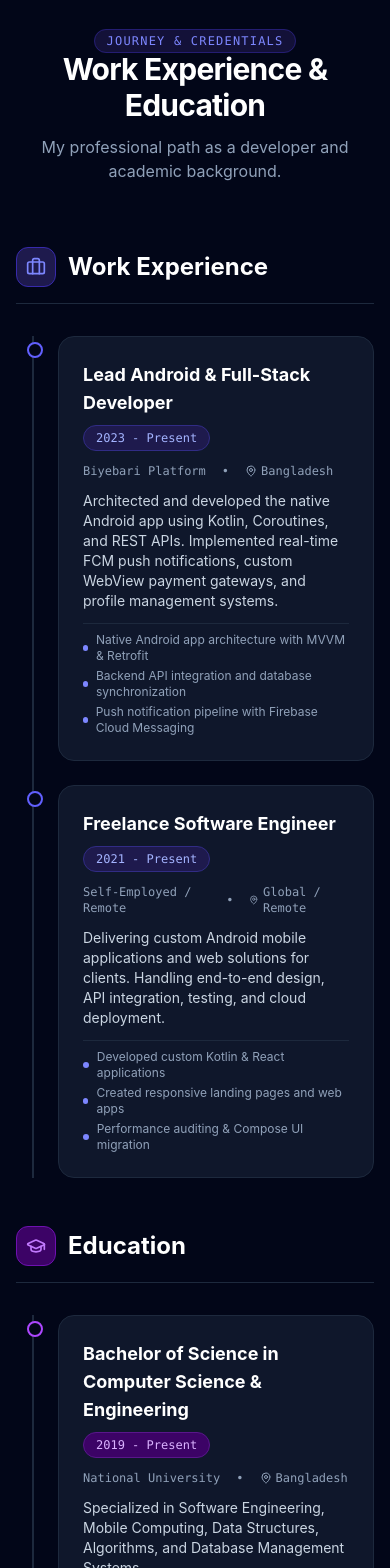
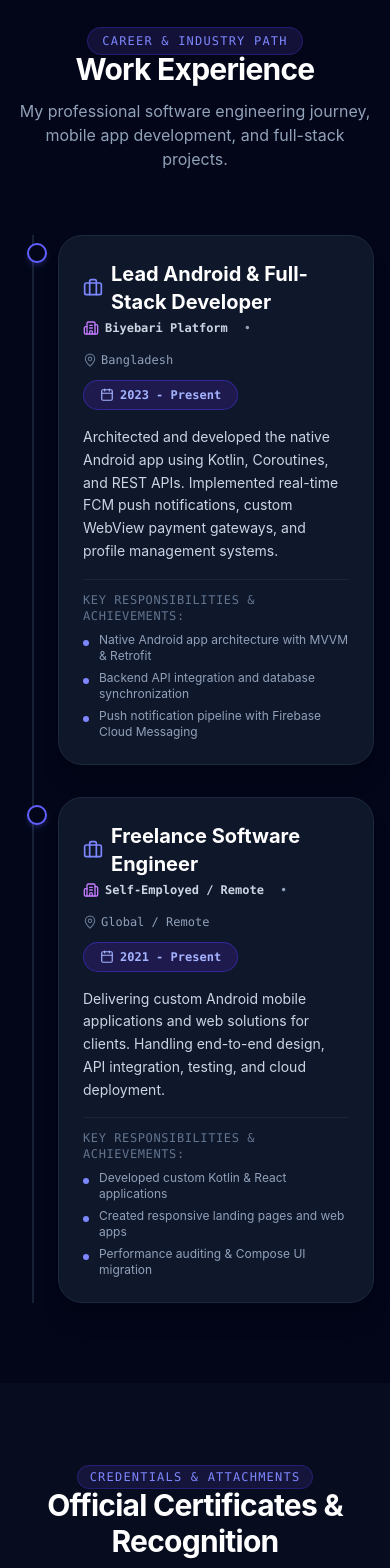
Before and after one commit to tusharwdev/kazizaman-portfolio, a Next.js app: page / in a window 390 px wide. Shown: the part 7000-8568 px from the top of the page. Built offline with nearby package versions, Linux system fonts and the light colour scheme.

Commit message:
Separate Work Experience and Education into two independent full-width sections on homepage

```diff
--- /dev/null
+++ b/src/components/Education.tsx
@@ -0,0 +1,99 @@
+"use client";
+
+import { GraduationCap, Award, BookOpen, MapPin, CheckCircle2, Calendar } from "lucide-react";
+import { usePortfolio } from "@/context/PortfolioContext";
+
+export default function Education() {
+  const { portfolioData } = usePortfolio();
+  const { education_list: education, jibon_brittanto: jb } = portfolioData;
+
+  return (
+    <section id="education" className="py-20 bg-slate-900/40 relative">
+      <div className="max-w-7xl mx-auto px-4 sm:px-6 lg:px-8">
+
+        {/* Section Heading */}
+        <div className="text-center max-w-3xl mx-auto mb-16 space-y-3">
+          <span className="text-xs font-mono uppercase tracking-widest text-purple-400 bg-purple-950/60 px-3.5 py-1.5 rounded-full border border-purple-800/50">
+            Academic Background
+          </span>
+          <h2 className="text-3xl sm:text-4xl font-bold text-white tracking-tight">
+            Education & Qualifications
+          </h2>
+          <p className="text-slate-400 text-base">
+            Academic degrees, software engineering training, and professional development courses.
+          </p>
+        </div>
+
+        <div className="grid grid-cols-1 lg:grid-cols-12 gap-8">
+
+          {/* Academic Degree Section */}
+          <div className="lg:col-span-6 space-y-6">
+            <div className="flex items-center gap-3 border-b border-slate-800 pb-4">
+              <div className="w-10 h-10 rounded-xl bg-purple-950 border border-purple-800 flex items-center justify-center text-purple-400">
+                <GraduationCap className="w-5 h-5" />
+              </div>
+              <h3 className="text-2xl font-bold text-white">Academic Degree</h3>
+            </div>
+
+            <div className="space-y-6">
+              {education.map((edu, idx) => (
+                <div
+                  key={idx}
+                  className="bg-slate-900 border border-slate-800 rounded-3xl p-6 sm:p-8 space-y-4 hover:border-purple-500/50 transition-all shadow-xl"
+                >
+                  <div className="flex flex-wrap items-center justify-between gap-3">
+                    <h4 className="text-lg sm:text-xl font-bold text-white">{edu.degree}</h4>
+                    <span className="text-xs font-mono px-3.5 py-1.5 rounded-full bg-purple-950 text-purple-300 border border-purple-900 font-bold flex items-center gap-1.5">
+                      <Calendar className="w-3.5 h-3.5" />
+                      <span>{edu.period}</span>
+                    </span>
+                  </div>
+
+                  <div className="flex items-center gap-4 text-xs sm:text-sm text-slate-400 font-mono">
+                    <span className="text-purple-300 font-semibold">{edu.institution}</span>
+                    <span>•</span>
+                    <span className="flex items-center gap-1"><MapPin className="w-3.5 h-3.5" /> {edu.location}</span>
+                  </div>
+
+                  <p className="text-sm sm:text-base text-slate-300 leading-relaxed">
+                    {edu.description}
+                  </p>
+                </div>
+              ))}
+            </div>
+          </div>
+
+          {/* Professional Courses & Certifications Section */}
+          <div className="lg:col-span-6 space-y-6">
+            <div className="flex items-center gap-3 border-b border-slate-800 pb-4">
+              <div className="w-10 h-10 rounded-xl bg-indigo-950 border border-indigo-800 flex items-center justify-center text-indigo-400">
+                <BookOpen className="w-5 h-5" />
+              </div>
+              <h3 className="text-2xl font-bold text-white">Professional Courses</h3>
+            </div>
+
+            <div className="bg-slate-900 border border-slate-800 rounded-3xl p-6 sm:p-8 space-y-4 shadow-xl">
+              <div className="text-xs font-mono uppercase tracking-wider text-slate-400 block mb-2">
+                Completed Training & Certifications:
+              </div>
+
+              <div className="space-y-3">
+                {jb.courses.map((course, idx) => (
+                  <div
+                    key={idx}
+                    className="p-4 rounded-2xl bg-slate-950 border border-slate-800/80 text-sm sm:text-base text-slate-200 flex items-start gap-3 font-medium hover:border-indigo-500/40 transition-colors"
+                  >
+                    <CheckCircle2 className="w-5 h-5 text-emerald-400 shrink-0 mt-0.5" />
+                    <span>{course}</span>
+                  </div>
+                ))}
+              </div>
+            </div>
+          </div>
+
+        </div>
+
+      </div>
+    </section>
+  );
+}
--- a/src/components/Experience.tsx
+++ b/src/components/Experience.tsx
@@ -1,11 +1,11 @@
 "use client";
 
-import { Briefcase, GraduationCap, MapPin } from "lucide-react";
+import { Briefcase, MapPin, Building2, Calendar } from "lucide-react";
 import { usePortfolio } from "@/context/PortfolioContext";
 
 export default function Experience() {
   const { portfolioData } = usePortfolio();
-  const { work_experiences: experiences, education_list: education } = portfolioData;
+  const { work_experiences: experiences } = portfolioData;
 
   return (
     <section id="experience" className="py-20 relative">
@@ -13,102 +13,70 @@ export default function Experience() {
 
         {/* Section Heading */}
         <div className="text-center max-w-3xl mx-auto mb-16 space-y-3">
-          <span className="text-xs font-mono uppercase tracking-widest text-indigo-400 bg-indigo-950/60 px-3 py-1 rounded-full border border-indigo-800/50">
-            Journey & Credentials
+          <span className="text-xs font-mono uppercase tracking-widest text-indigo-400 bg-indigo-950/60 px-3.5 py-1.5 rounded-full border border-indigo-800/50">
+            Career & Industry Path
           </span>
           <h2 className="text-3xl sm:text-4xl font-bold text-white tracking-tight">
-            Work Experience & Education
+            Work Experience
           </h2>
           <p className="text-slate-400 text-base">
-            My professional path as a developer and academic background.
+            My professional software engineering journey, mobile app development, and full-stack projects.
           </p>
         </div>
 
-        <div className="grid grid-cols-1 lg:grid-cols-2 gap-12">
-
-          {/* Work Experience */}
-          <div className="space-y-8">
-            <div className="flex items-center gap-3 border-b border-slate-800 pb-4">
-              <div className="w-10 h-10 rounded-xl bg-indigo-950 border border-indigo-800 flex items-center justify-center text-indigo-400">
-                <Briefcase className="w-5 h-5" />
-              </div>
-              <h3 className="text-2xl font-bold text-white">Work Experience</h3>
-            </div>
-
-            <div className="space-y-6 relative border-l-2 border-slate-800 ml-4 pl-6">
+        {/* Timeline Container */}
+        <div className="max-w-4xl mx-auto space-y-8 relative border-l-2 border-slate-800/80 ml-4 sm:ml-8 pl-6 sm:pl-10">
           {experiences.map((exp, idx) => (
             <div key={idx} className="relative group">
               {/* Timeline Dot */}
-                  <span className="absolute -left-[31px] top-1.5 w-4 h-4 rounded-full bg-slate-950 border-2 border-indigo-500 group-hover:scale-125 transition-transform" />
+              <span className="absolute -left-[31px] sm:-left-[47px] top-2 w-5 h-5 rounded-full bg-slate-950 border-2 border-indigo-500 group-hover:scale-125 group-hover:border-indigo-400 transition-all shadow-md shadow-indigo-500/20" />
 
-                  <div className="bg-slate-900 border border-slate-800 rounded-2xl p-6 space-y-3 hover:border-slate-700 transition-all">
-                    <div className="flex flex-wrap items-center justify-between gap-2">
-                      <h4 className="text-lg font-bold text-white">{exp.role}</h4>
-                      <span className="text-xs font-mono px-3 py-1 rounded-full bg-indigo-950 text-indigo-300 border border-indigo-900">
-                        {exp.period}
+              <div className="bg-slate-900 border border-slate-800 rounded-3xl p-6 sm:p-8 space-y-4 hover:border-indigo-500/50 transition-all shadow-xl">
+                <div className="flex flex-wrap items-center justify-between gap-3">
+                  <div className="space-y-1">
+                    <h3 className="text-xl sm:text-2xl font-bold text-white group-hover:text-indigo-400 transition-colors flex items-center gap-2">
+                      <Briefcase className="w-5 h-5 text-indigo-400 shrink-0" />
+                      <span>{exp.role}</span>
+                    </h3>
+                    <div className="flex items-center gap-4 text-xs sm:text-sm text-slate-400 font-mono flex-wrap">
+                      <span className="flex items-center gap-1.5 text-slate-300 font-semibold">
+                        <Building2 className="w-4 h-4 text-purple-400" />
+                        {exp.company}
+                      </span>
+                      <span>•</span>
+                      <span className="flex items-center gap-1">
+                        <MapPin className="w-3.5 h-3.5 text-slate-500" />
+                        {exp.location}
+                      </span>
+                    </div>
+                  </div>
+
+                  <span className="text-xs font-mono px-4 py-1.5 rounded-full bg-indigo-950 text-indigo-300 border border-indigo-800/80 font-bold flex items-center gap-1.5">
+                    <Calendar className="w-3.5 h-3.5" />
+                    <span>{exp.period}</span>
                   </span>
                 </div>
 
-                    <div className="flex items-center gap-4 text-xs text-slate-400 font-mono">
-                      <span>{exp.company}</span>
-                      <span>•</span>
-                      <span className="flex items-center gap-1"><MapPin className="w-3 h-3" /> {exp.location}</span>
-                    </div>
-
-                    <p className="text-sm text-slate-300">{exp.description}</p>
+                <p className="text-sm sm:text-base text-slate-300 leading-relaxed">
+                  {exp.description}
+                </p>
 
                 {exp.highlights && exp.highlights.length > 0 && (
-                      <ul className="space-y-1 text-xs text-slate-400 pt-2 border-t border-slate-800">
+                  <div className="pt-3 border-t border-slate-800/80 space-y-2">
+                    <span className="text-xs uppercase font-mono tracking-wider text-slate-500 block">Key Responsibilities & Achievements:</span>
+                    <ul className="space-y-1.5 text-xs sm:text-sm text-slate-400">
                       {exp.highlights.map((h, hIdx) => (
-                          <li key={hIdx} className="flex items-center gap-2">
-                            <span className="w-1.5 h-1.5 rounded-full bg-indigo-400" />
+                        <li key={hIdx} className="flex items-start gap-2.5">
+                          <span className="w-1.5 h-1.5 rounded-full bg-indigo-400 mt-2 shrink-0" />
                           <span>{h}</span>
                         </li>
                       ))}
                     </ul>
+                  </div>
                 )}
               </div>
             </div>
           ))}
-            </div>
-          </div>
-
-          {/* Education */}
-          <div className="space-y-8">
-            <div className="flex items-center gap-3 border-b border-slate-800 pb-4">
-              <div className="w-10 h-10 rounded-xl bg-purple-950 border border-purple-800 flex items-center justify-center text-purple-400">
-                <GraduationCap className="w-5 h-5" />
-              </div>
-              <h3 className="text-2xl font-bold text-white">Education</h3>
-            </div>
-
-            <div className="space-y-6 relative border-l-2 border-slate-800 ml-4 pl-6">
-              {education.map((edu, idx) => (
-                <div key={idx} className="relative group">
-                  {/* Timeline Dot */}
-                  <span className="absolute -left-[31px] top-1.5 w-4 h-4 rounded-full bg-slate-950 border-2 border-purple-500 group-hover:scale-125 transition-transform" />
-
-                  <div className="bg-slate-900 border border-slate-800 rounded-2xl p-6 space-y-3 hover:border-slate-700 transition-all">
-                    <div className="flex flex-wrap items-center justify-between gap-2">
-                      <h4 className="text-lg font-bold text-white">{edu.degree}</h4>
-                      <span className="text-xs font-mono px-3 py-1 rounded-full bg-purple-950 text-purple-300 border border-purple-900">
-                        {edu.period}
-                      </span>
-                    </div>
-
-                    <div className="flex items-center gap-4 text-xs text-slate-400 font-mono">
-                      <span>{edu.institution}</span>
-                      <span>•</span>
-                      <span className="flex items-center gap-1"><MapPin className="w-3 h-3" /> {edu.location}</span>
-                    </div>
-
-                    <p className="text-sm text-slate-300">{edu.description}</p>
-                  </div>
-                </div>
-              ))}
-            </div>
-          </div>
-
         </div>
 
       </div>
--- a/src/components/Navbar.tsx
+++ b/src/components/Navbar.tsx
@@ -31,6 +31,7 @@ export default function Navbar() {
     { name: "Skills", href: "/#skills" },
     { name: "Projects", href: "/#projects" },
     { name: "Experience", href: "/#experience" },
+    { name: "Education", href: "/#education" },
     { name: "Services", href: "/#services" },
     { name: "Contact", href: "/#contact" },
   ];
@@ -65,7 +66,7 @@ export default function Navbar() {
             <a
               key={link.name}
               href={link.href}
-              className="px-4 py-2 text-sm font-medium text-slate-300 hover:text-white hover:bg-slate-800/60 rounded-full transition-colors"
+              className="px-3.5 py-1.5 text-sm font-medium text-slate-300 hover:text-white hover:bg-slate-800/60 rounded-full transition-colors"
             >
               {link.name}
             </a>
```
Lines whose indentation alone changed are shown as unchanged.
